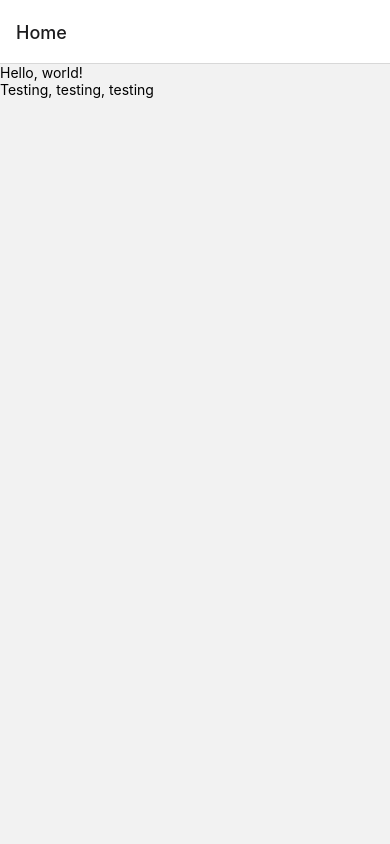
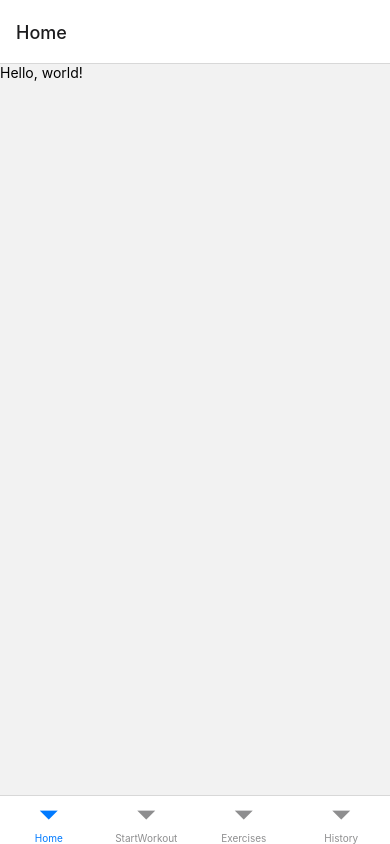
Before and after one commit to nickjmorrow/fitness-app, a React Native app in the folder native-client/: screen /Home in a window 390 px wide. Built offline with nearby package versions, Linux system fonts and the light colour scheme.

Commit message:
Got navigation working

```diff
--- a/native-client/App.tsx
+++ b/native-client/App.tsx
@@ -9,73 +9,30 @@
  */
 
 import React from 'react';
-import {
-  SafeAreaView,
-  ScrollView,
-  StatusBar,
-  StyleSheet,
-  Text,
-  useColorScheme,
-  View,
-} from 'react-native';
 
-import {
-  Colors,
-  DebugInstructions,
-  Header,
-  LearnMoreLinks,
-  ReloadInstructions,
-} from 'react-native/Libraries/NewAppScreen';
 import { HomeScreen } from './src/modules/home/HomeScreen';
 import { NavigationContainer } from '@react-navigation/native';
 import { ExercisesScreen } from './src/modules/exercises/ExercisesScreen';
 import { HistoryScreen } from './src/modules/history/HistoryScreen';
 import { StartWorkoutScreen } from './src/modules/start-workout/StartWorkoutScreen';
-import { createStackNavigator } from '@react-navigation/stack';
-import { RootStackParamList } from './src/modules/core/root-stack-param-list.type';
 import { GestureHandlerRootView } from 'react-native-gesture-handler';
+import { createBottomTabNavigator } from '@react-navigation/bottom-tabs';
 
-const RootStack = createStackNavigator<RootStackParamList>();
+const Tab = createBottomTabNavigator();
 
 const App = () => {
-  const isDarkMode = useColorScheme() === 'dark';
-
-  console.log('App.tsx');
-
   return (
     <GestureHandlerRootView style={{ flex: 1 }}>
       <NavigationContainer>
-        <RootStack.Navigator initialRouteName="Home">
-          <RootStack.Screen name="Home" component={HomeScreen} />
-          <RootStack.Screen name="History" component={HistoryScreen} />
-          <RootStack.Screen
-            name="Start Workout"
-            component={StartWorkoutScreen}
-          />
-          <RootStack.Screen name="Exercises" component={ExercisesScreen} />
-        </RootStack.Navigator>
+        <Tab.Navigator>
+          <Tab.Screen name="Home" component={HomeScreen} />
+          <Tab.Screen name="StartWorkout" component={StartWorkoutScreen} />
+          <Tab.Screen name="Exercises" component={ExercisesScreen} />
+          <Tab.Screen name="History" component={HistoryScreen} />
+        </Tab.Navigator>
       </NavigationContainer>
     </GestureHandlerRootView>
   );
 };
 
-const styles = StyleSheet.create({
-  sectionContainer: {
-    marginTop: 32,
-    paddingHorizontal: 24,
-  },
-  sectionTitle: {
-    fontSize: 24,
-    fontWeight: '600',
-  },
-  sectionDescription: {
-    marginTop: 8,
-    fontSize: 18,
-    fontWeight: '400',
-  },
-  highlight: {
-    fontWeight: '700',
-  },
-});
-
 export default App;
--- a/native-client/src/modules/core/BottomNavigation.tsx
+++ b/native-client/src/modules/core/BottomNavigation.tsx
@@ -15,7 +15,7 @@
 
 export const BottomNavigation = ({ navigation }: Props) => {
   return (
-    <Tab.Navigator initialRouteName="Home">
+    <Tab.Navigator>
       <Tab.Screen name="Home" component={HomeScreen} />
       <Tab.Screen name="History" component={HistoryScreen} />
       <Tab.Screen name="StartWorkout" component={StartWorkoutScreen} />
--- a/native-client/src/modules/home/HomeScreen.tsx
+++ b/native-client/src/modules/home/HomeScreen.tsx
@@ -9,9 +9,8 @@
 export const HomeScreen = ({ navigation }: Props) => {
   console.log('HomeScreen.tsx');
   return (
-    <View>
+    <View style={{ flex: 1, height: 100 }}>
       <Text>Hello, world!</Text>
-      <Text>Testing, testing, testing</Text>
     </View>
   );
 };
```
